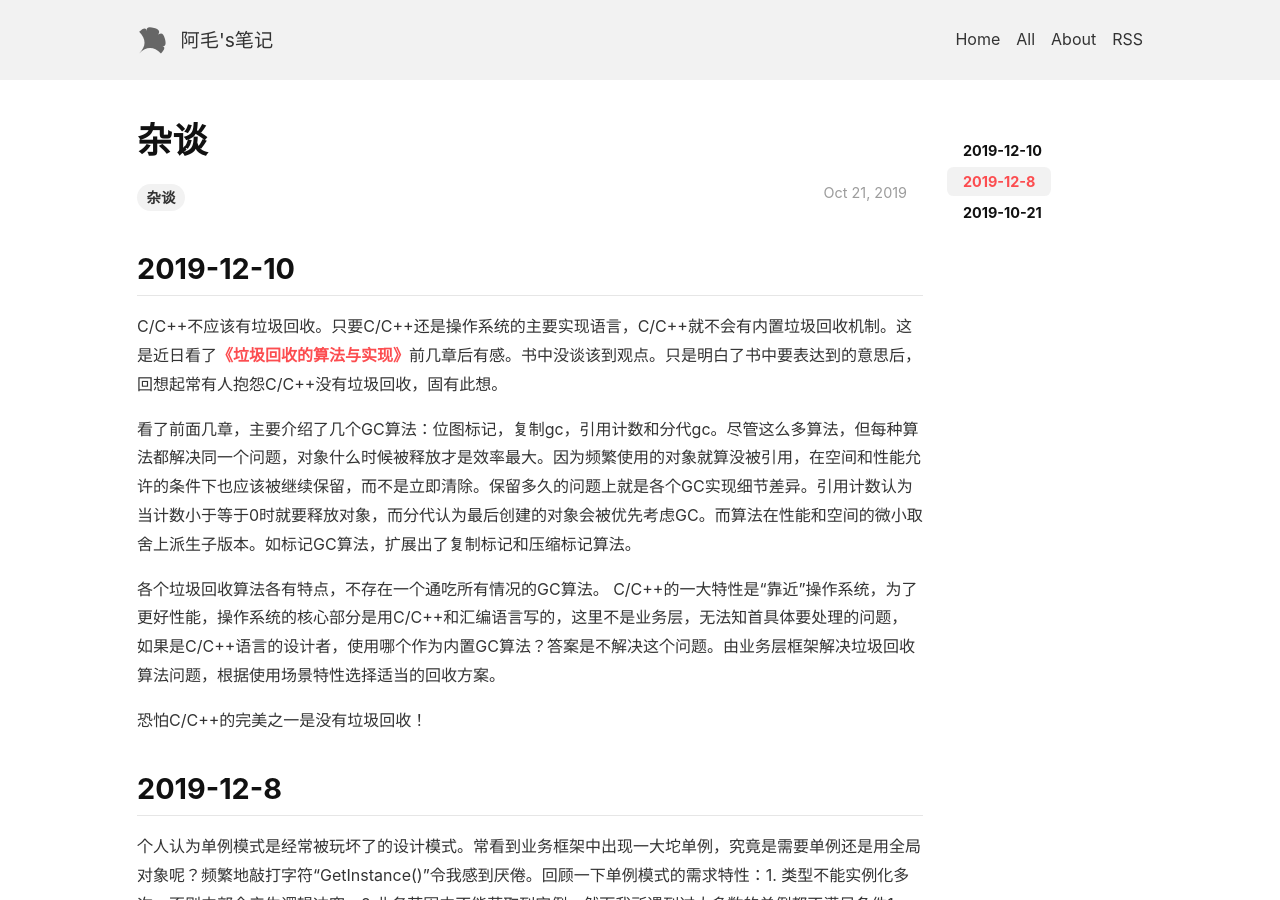
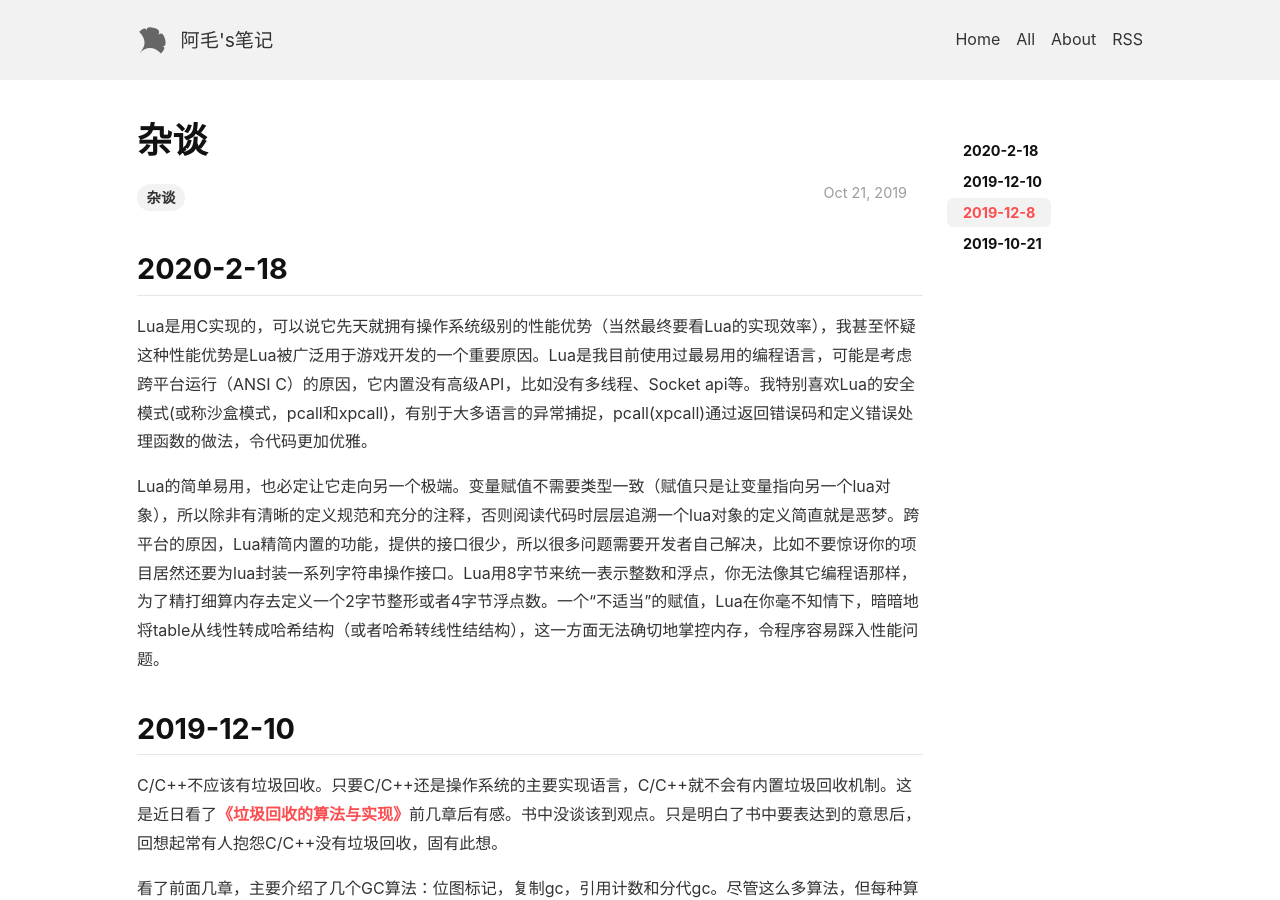
Before and after one commit to lizijie/lizijie.github.io, a Jekyll site: the page built from _posts/2019-10-21-杂谈.md, in a window 1280 px wide and 900 px high. Built offline with Jekyll 4.4.1, drawn with Linux system fonts in a browser that asks for light colours; nearby versions of some CDN libraries; comment, search, counter and statistics services are not loaded.

Commit message:
Update 2019-10-21-杂谈.md

```diff
--- a/_posts/2019-10-21-杂谈.md
+++ b/_posts/2019-10-21-杂谈.md
@@ -6,7 +6,11 @@ tags: 杂谈
 ---
 
 
+2020-2-18
+---
+Lua是用C实现的，可以说它先天就拥有操作系统级别的性能优势（当然最终要看Lua的实现效率），我甚至怀疑这种性能优势是Lua被广泛用于游戏开发的一个重要原因。Lua是我目前使用过最易用的编程语言，可能是考虑跨平台运行（ANSI C）的原因，它内置没有高级API，比如没有多线程、Socket api等。我特别喜欢Lua的安全模式(或称沙盒模式，pcall和xpcall)，有别于大多语言的异常捕捉，pcall(xpcall)通过返回错误码和定义错误处理函数的做法，令代码更加优雅。
 
+Lua的简单易用，也必定让它走向另一个极端。变量赋值不需要类型一致（赋值只是让变量指向另一个lua对象），所以除非有清晰的定义规范和充分的注释，否则阅读代码时层层追溯一个lua对象的定义简直就是恶梦。跨平台的原因，Lua精简内置的功能，提供的接口很少，所以很多问题需要开发者自己解决，比如不要惊讶你的项目居然还要为lua封装一系列字符串操作接口。Lua用8字节来统一表示整数和浮点，你无法像其它编程语那样，为了精打细算内存去定义一个2字节整形或者4字节浮点数。一个“不适当”的赋值，Lua在你毫不知情下，暗暗地将table从线性转成哈希结构（或者哈希转线性结结构），这一方面无法确切地掌控内存，令程序容易踩入性能问题。
 
 
 
```
